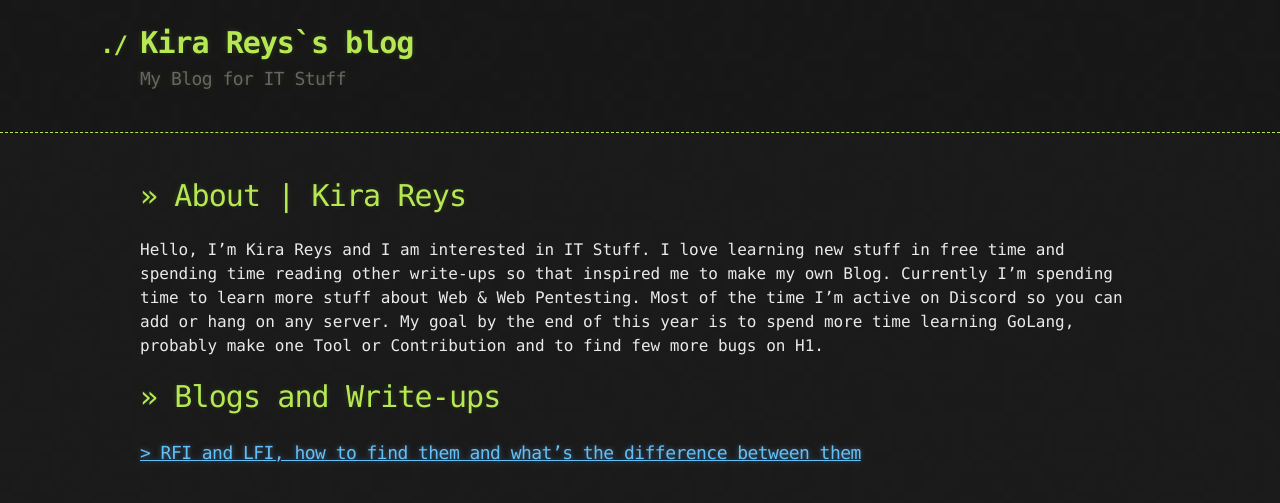
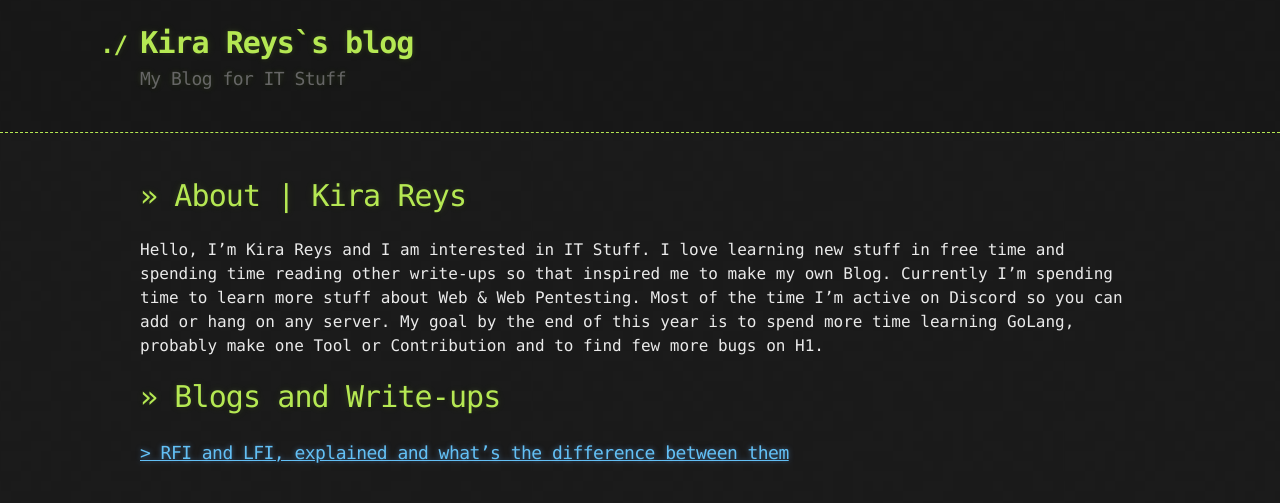
Before and after one commit to 20kilograma/blog, a Jekyll site: the page built from index.md, in a window 1280 px wide. Shown: the top 503 px of the page. Built offline with Jekyll 4.4.1, drawn with Linux system fonts in a browser that asks for light colours; our own code applies the rules of GitHub Pages for plain Markdown files.

Commit message:
Update index.md

```diff
--- a/index.md
+++ b/index.md
@@ -4,4 +4,4 @@ Hello, I'm Kira Reys and I am interested in IT Stuff. I love learning new stuff
 
 # >> Blogs and Write-ups
 
-### <a href="/blog/rfi-lfi"> > RFI and LFI, how to find them and what's the difference between them </a>
+### <a href="/blog/rfi-lfi"> > RFI and LFI, explained and what's the difference between them </a>
```
